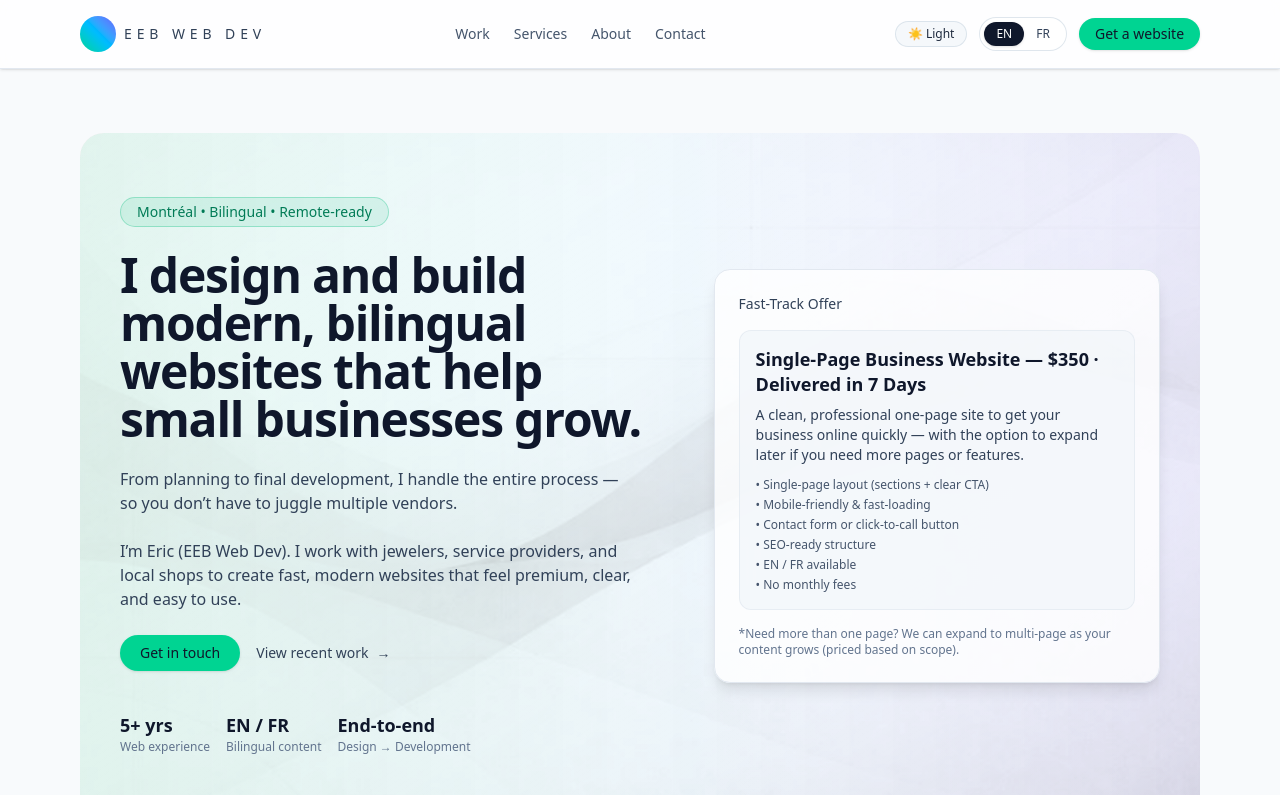
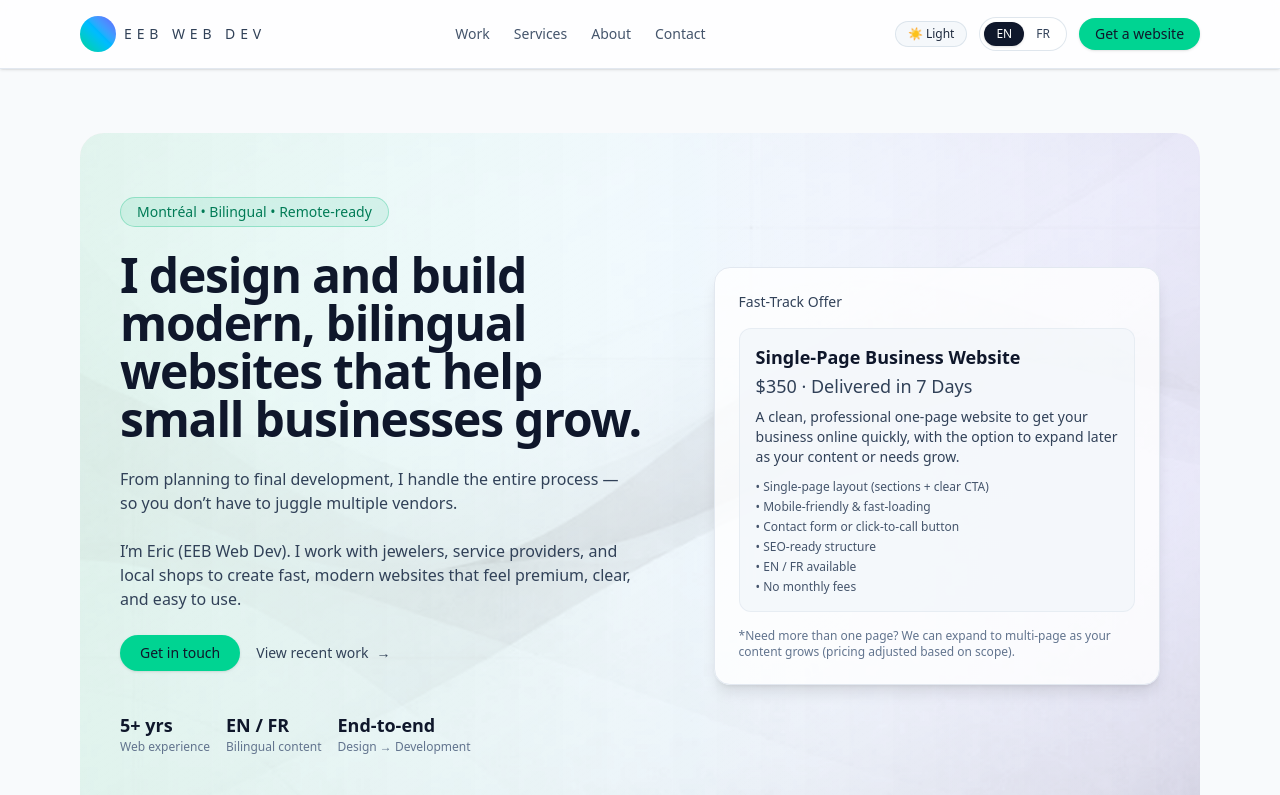
Before and after one commit to Mclenx/EEB-Web-Dev, a Next.js app: page /en in a window 1280 px wide. Shown: the top 795 px of the page. Built offline with nearby package versions, Linux system fonts and the light colour scheme.

Commit message:
seperate hero title and subtitle to add a break between them. polish

```diff
--- a/app/[lang]/HomeClient.tsx
+++ b/app/[lang]/HomeClient.tsx
@@ -690,6 +690,9 @@ export default function HomeClient({
               <div className="mt-4 rounded-xl border border-slate-200/70 bg-slate-100/70 p-4 dark:border-slate-800/70 dark:bg-slate-950/30">
                 <h2 className="text-lg font-semibold leading-snug text-slate-900 dark:text-white">
                   {t.hero.fastTrack.title}
+                  <span className="mt-1 block font-normal text-slate-700 dark:text-slate-300">
+                    {t.hero.fastTrack.subtitle}
+                  </span>
                 </h2>
 
                 <p className="mt-2 text-sm text-slate-700 dark:text-slate-300">
--- a/app/lib/content.ts
+++ b/app/lib/content.ts
@@ -92,8 +92,9 @@ export const content = {
       ],
       fastTrack: {
         label: "Fast-Track Offer",
-        title: "Single-Page Business Website — $350 · Delivered in 7 Days",
-        desc: "A clean, professional one-page site to get your business online quickly — with the option to expand later if you need more pages or features.",
+        title: "Single-Page Business Website",
+        subtitle: "$350 · Delivered in 7 Days",
+        desc: "A clean, professional one-page website to get your business online quickly, with the option to expand later as your content or needs grow.",
         bullets: [
           "Single-page layout (sections + clear CTA)",
           "Mobile-friendly & fast-loading",
@@ -102,7 +103,7 @@ export const content = {
           "EN / FR available",
           "No monthly fees",
         ],
-        note: "*Need more than one page? We can expand to multi-page as your content grows (priced based on scope).",
+        note: "*Need more than one page? We can expand to multi-page as your content grows (pricing adjusted based on scope).",
       },
     },
 
@@ -298,8 +299,9 @@ export const content = {
       ],
       fastTrack: {
         label: "Offre Express",
-        title: "Site web une page — 350 $ · Livré en 7 jours",
-        desc: "Un site une page propre et professionnel pour mettre votre entreprise en ligne rapidement — avec la possibilité d’ajouter des pages ou des fonctionnalités plus tard.",
+        title: "Site web une page",
+        subtitle: "350 $ · Livré en 7 jours",
+        desc: "Un site une page propre et professionnel pour mettre votre entreprise en ligne rapidement, avec la possibilité d’ajouter des pages ou des fonctionnalités selon l’évolution de vos besoins.",
         bullets: [
           "Mise en page une page (sections + appel à l’action clair)",
           "Adapté mobile & rapide",
@@ -308,7 +310,7 @@ export const content = {
           "EN / FR disponible",
           "Aucun frais mensuel",
         ],
-        note: "*Besoin de plus qu’une page? On peut évoluer vers un site multi-pages selon votre contenu (prix selon la portée).",
+        note: "*Besoin de plus qu’une page? Le site peut évoluer vers un format multi-pages (tarification ajustée selon la portée).",
       },
     },
 
```
